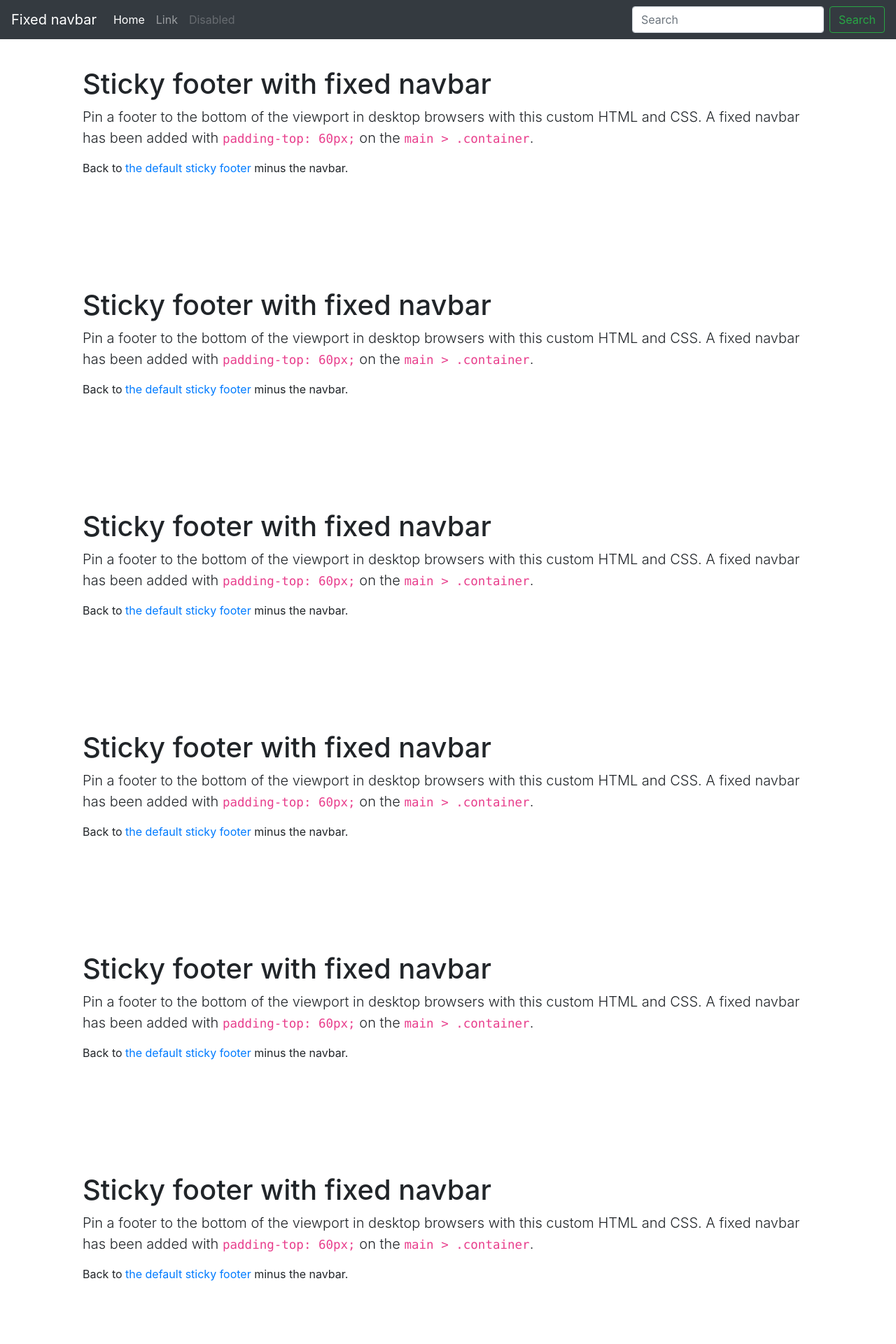
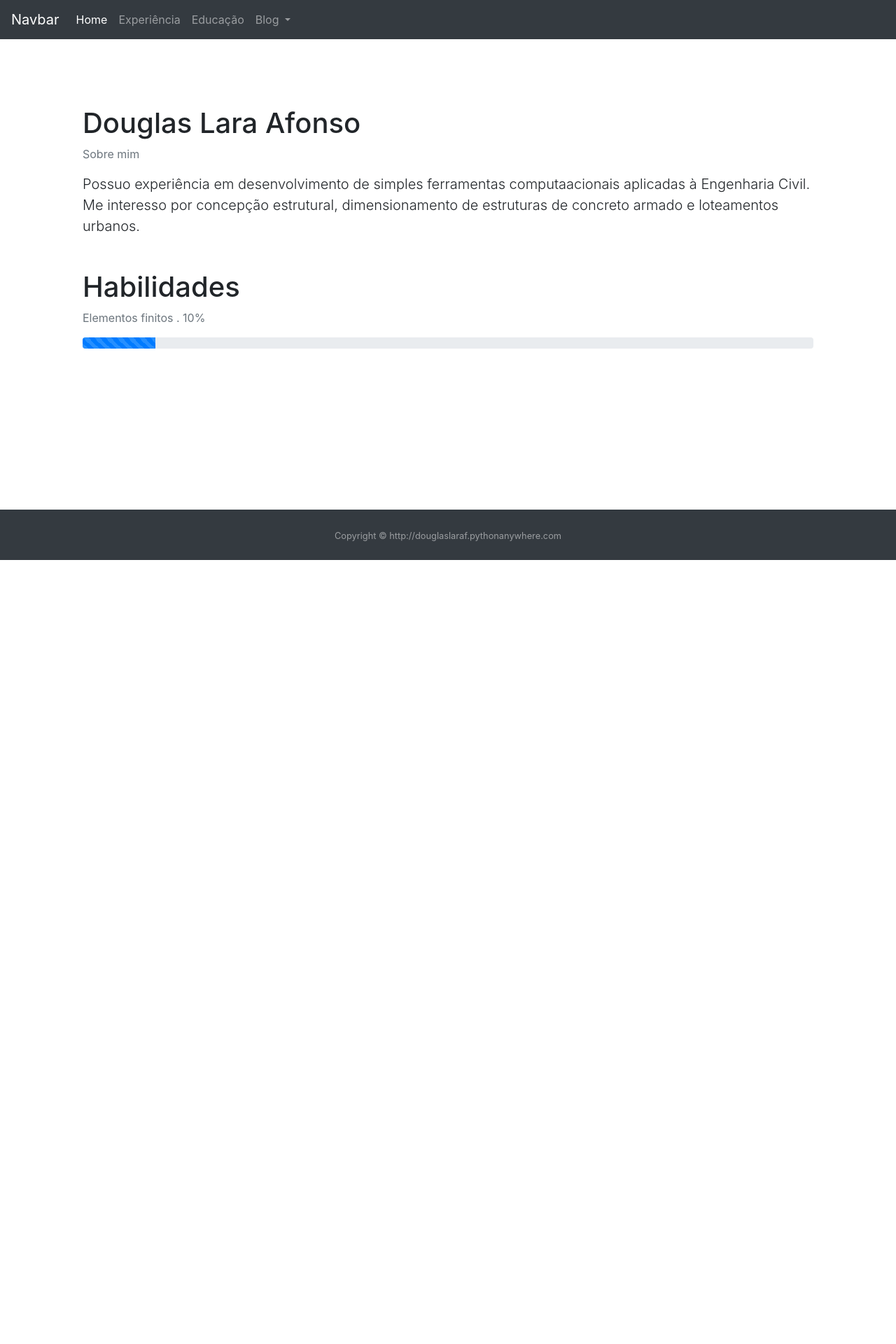
Before and after one commit to larafdouglas/pythonanywhere, a Flask app: page /teste in a window 1280 px wide. Shown: the top 1920 px of the page at 70% size. After the commit the page ends 800 px from the top, so only its background shows below. Run offline with Flask 2, Linux system fonts and the light colour scheme; some libraries are stand-ins or nearby versions.

Commit message:
comitado

```diff
--- a/templates/index.html
+++ b/templates/index.html
@@ -54,27 +54,33 @@
   <body class="d-flex flex-column h-100">
     <header>
   <!-- Fixed navbar -->
-  <nav class="navbar navbar-expand-md navbar-dark fixed-top bg-dark">
-    <a class="navbar-brand" href="#">Fixed navbar</a>
-    <button class="navbar-toggler" type="button" data-toggle="collapse" data-target="#navbarCollapse" aria-controls="navbarCollapse" aria-expanded="false" aria-label="Toggle navigation">
+<nav class="navbar navbar-expand-lg navbar-dark bg-dark">
+  <a class="navbar-brand" href="#">Navbar</a>
+  <button class="navbar-toggler" type="button" data-toggle="collapse" data-target="#navbarNavDropdown" aria-controls="navbarNavDropdown" aria-expanded="false" aria-label="Toggle navigation">
     <span class="navbar-toggler-icon"></span>
   </button>
-    <div class="collapse navbar-collapse" id="navbarCollapse">
-      <ul class="navbar-nav mr-auto">
+  <div class="collapse navbar-collapse" id="navbarNavDropdown">
+    <ul class="navbar-nav">
       <li class="nav-item active">
         <a class="nav-link" href="#">Home <span class="sr-only">(current)</span></a>
       </li>
       <li class="nav-item">
-          <a class="nav-link" href="#">Link</a>
+        <a class="nav-link" href="#">Experiência</a>
       </li>
       <li class="nav-item">
-          <a class="nav-link disabled" href="#" tabindex="-1" aria-disabled="true">Disabled</a>
+        <a class="nav-link" href="#">Educação</a>
+      </li>
+      <li class="nav-item dropdown">
+        <a class="nav-link dropdown-toggle" href="#" id="navbarDropdownMenuLink" role="button" data-toggle="dropdown" aria-haspopup="true" aria-expanded="false">
+          Blog
+        </a>
+        <div class="dropdown-menu" aria-labelledby="navbarDropdownMenuLink">
+          <a class="dropdown-item" href="#">Estruturas</a>
+          <a class="dropdown-item" href="#">Transporte</a>
+          <a class="dropdown-item" href="#">Construção Civil</a>
+        </div>
       </li>
     </ul>
-      <form class="form-inline mt-2 mt-md-0">
-        <input class="form-control mr-sm-2" type="text" placeholder="Search" aria-label="Search">
-        <button class="btn btn-outline-success my-2 my-sm-0" type="submit">Search</button>
-      </form>
   </div>
 </nav>
 </header>
@@ -82,112 +88,37 @@
 <!-- Begin page content -->
 <main role="main" class="flex-shrink-0">
   <div class="container p-5 ">
-    <h1 class="mt-5">Sticky footer with fixed navbar</h1>
-    <p class="lead">Pin a footer to the bottom of the viewport in desktop browsers with this custom HTML and CSS. A fixed navbar has been added with <code>padding-top: 60px;</code> on the <code>main &gt; .container</code>.</p>
-    <p>Back to <a href="/docs/4.5/examples/sticky-footer/">the default sticky footer</a> minus the navbar.</p>
+    <h1 class="mt-5">Douglas Lara Afonso</h1> <p class="text-muted"> Sobre mim </p>
+    <p class="lead">Possuo experiência em desenvolvimento de simples ferramentas computaacionais aplicadas à Engenharia Civil. Me interesso por concepção estrutural, dimensionamento de estruturas de concreto armado e loteamentos urbanos.</p>
+
+
+
+
+      <h1 class="mt-5">Habilidades</h1> <p class="text-muted"> Elementos finitos . 10% </p>
+      <div class="progress">
+      <div class="progress-bar progress-bar-striped" role="progressbar" style="width: 10%" aria-valuenow="10" aria-valuemin="0" aria-valuemax="100"></div>
       </div>
+
+
+
+  </div>
+
+
+
+
+
 </main>
 
-<main role="main" class="flex-shrink-0">
-  <div class="container p-5 ">
-    <h1 class="mt-5">Sticky footer with fixed navbar</h1>
-    <p class="lead">Pin a footer to the bottom of the viewport in desktop browsers with this custom HTML and CSS. A fixed navbar has been added with <code>padding-top: 60px;</code> on the <code>main &gt; .container</code>.</p>
-    <p>Back to <a href="/docs/4.5/examples/sticky-footer/">the default sticky footer</a> minus the navbar.</p>
-  </div>
-</main>
 
-<main role="main" class="flex-shrink-0">
-  <div class="container p-5 ">
-    <h1 class="mt-5">Sticky footer with fixed navbar</h1>
-    <p class="lead">Pin a footer to the bottom of the viewport in desktop browsers with this custom HTML and CSS. A fixed navbar has been added with <code>padding-top: 60px;</code> on the <code>main &gt; .container</code>.</p>
-    <p>Back to <a href="/docs/4.5/examples/sticky-footer/">the default sticky footer</a> minus the navbar.</p>
-  </div>
-</main>
 
-<main role="main" class="flex-shrink-0">
-  <div class="container p-5 ">
-    <h1 class="mt-5">Sticky footer with fixed navbar</h1>
-    <p class="lead">Pin a footer to the bottom of the viewport in desktop browsers with this custom HTML and CSS. A fixed navbar has been added with <code>padding-top: 60px;</code> on the <code>main &gt; .container</code>.</p>
-    <p>Back to <a href="/docs/4.5/examples/sticky-footer/">the default sticky footer</a> minus the navbar.</p>
-  </div>
-</main>
 
-<main role="main" class="flex-shrink-0">
-  <div class="container p-5 ">
-    <h1 class="mt-5">Sticky footer with fixed navbar</h1>
-    <p class="lead">Pin a footer to the bottom of the viewport in desktop browsers with this custom HTML and CSS. A fixed navbar has been added with <code>padding-top: 60px;</code> on the <code>main &gt; .container</code>.</p>
-    <p>Back to <a href="/docs/4.5/examples/sticky-footer/">the default sticky footer</a> minus the navbar.</p>
-  </div>
-</main>
 
-<main role="main" class="flex-shrink-0">
-  <div class="container p-5 ">
-    <h1 class="mt-5">Sticky footer with fixed navbar</h1>
-    <p class="lead">Pin a footer to the bottom of the viewport in desktop browsers with this custom HTML and CSS. A fixed navbar has been added with <code>padding-top: 60px;</code> on the <code>main &gt; .container</code>.</p>
-    <p>Back to <a href="/docs/4.5/examples/sticky-footer/">the default sticky footer</a> minus the navbar.</p>
-  </div>
-</main>
-
-<main role="main" class="flex-shrink-0">
-  <div class="container p-5 ">
-    <h1 class="mt-5">Sticky footer with fixed navbar</h1>
-    <p class="lead">Pin a footer to the bottom of the viewport in desktop browsers with this custom HTML and CSS. A fixed navbar has been added with <code>padding-top: 60px;</code> on the <code>main &gt; .container</code>.</p>
-    <p>Back to <a href="/docs/4.5/examples/sticky-footer/">the default sticky footer</a> minus the navbar.</p>
-  </div>
-</main>
-
-<main role="main" class="flex-shrink-0">
-  <div class="container p-5 ">
-    <h1 class="mt-5">Sticky footer with fixed navbar</h1>
-    <p class="lead">Pin a footer to the bottom of the viewport in desktop browsers with this custom HTML and CSS. A fixed navbar has been added with <code>padding-top: 60px;</code> on the <code>main &gt; .container</code>.</p>
-    <p>Back to <a href="/docs/4.5/examples/sticky-footer/">the default sticky footer</a> minus the navbar.</p>
-  </div>
-</main>
-
-<main role="main" class="flex-shrink-0">
-  <div class="container p-5 ">
-    <h1 class="mt-5">Sticky footer with fixed navbar</h1>
-    <p class="lead">Pin a footer to the bottom of the viewport in desktop browsers with this custom HTML and CSS. A fixed navbar has been added with <code>padding-top: 60px;</code> on the <code>main &gt; .container</code>.</p>
-    <p>Back to <a href="/docs/4.5/examples/sticky-footer/">the default sticky footer</a> minus the navbar.</p>
-  </div>
-</main>
-
-<main role="main" class="flex-shrink-0">
-  <div class="container p-5 ">
-    <h1 class="mt-5">Sticky footer with fixed navbar</h1>
-    <p class="lead">Pin a footer to the bottom of the viewport in desktop browsers with this custom HTML and CSS. A fixed navbar has been added with <code>padding-top: 60px;</code> on the <code>main &gt; .container</code>.</p>
-    <p>Back to <a href="/docs/4.5/examples/sticky-footer/">the default sticky footer</a> minus the navbar.</p>
-  </div>
-</main>
-
-<main role="main" class="flex-shrink-0">
-  <div class="container p-5 ">
-    <h1 class="mt-5">Sticky footer with fixed navbar</h1>
-    <p class="lead">Pin a footer to the bottom of the viewport in desktop browsers with this custom HTML and CSS. A fixed navbar has been added with <code>padding-top: 60px;</code> on the <code>main &gt; .container</code>.</p>
-    <p>Back to <a href="/docs/4.5/examples/sticky-footer/">the default sticky footer</a> minus the navbar.</p>
-  </div>
-</main>
-
-<main role="main" class="flex-shrink-0">
-  <div class="container p-5 ">
-    <h1 class="mt-5">Sticky footer with fixed navbar</h1>
-    <p class="lead">Pin a footer to the bottom of the viewport in desktop browsers with this custom HTML and CSS. A fixed navbar has been added with <code>padding-top: 60px;</code> on the <code>main &gt; .container</code>.</p>
-    <p>Back to <a href="/docs/4.5/examples/sticky-footer/">the default sticky footer</a> minus the navbar.</p>
-  </div>
-</main>
-
-<main role="main" class="flex-shrink-0">
-  <div class="container p-5 ">
-    <h1 class="mt-5">Sticky footer with fixed navbar</h1>
-    <p class="lead">Pin a footer to the bottom of the viewport in desktop browsers with this custom HTML and CSS. A fixed navbar has been added with <code>padding-top: 60px;</code> on the <code>main &gt; .container</code>.</p>
-    <p>Back to <a href="/docs/4.5/examples/sticky-footer/">the default sticky footer</a> minus the navbar.</p>
-  </div>
-</main>
-
-<footer class="footer mt-auto py-3">
-  <div class="container">
-    <span class="text-muted">Place sticky footer content here.</span>
+<!-- Footer -->
+  <footer id="sticky-footer" class="py-4 bg-dark text-white-50 fixed-bottom">
+    <div class="container text-center ">
+      <small>Copyright &copy; http://douglaslaraf.pythonanywhere.com</small>
     </div>
   </footer>
+
 </body>
 </html>
```
Lines whose indentation alone changed are shown as unchanged.
